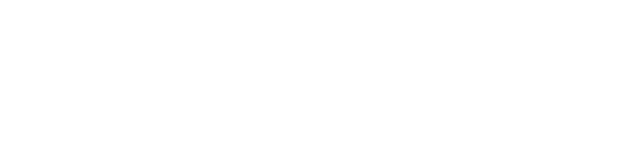
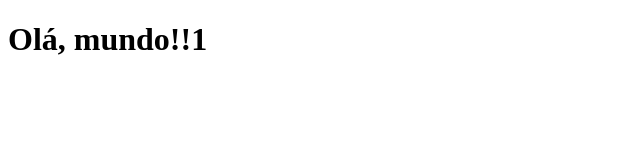
Before and after one commit to hitalloazevedo/projeto-social, a plain HTML site: page index.html in a window 1280 px wide. Shown: the whole page, without its empty margins (0-640 px from the left). Drawn offline with Linux system fonts and the light colour scheme.

Commit message:
update index.html

```diff
--- a/index.html
+++ b/index.html
@@ -8,6 +8,6 @@
     <title>Projeto Redes Sociais</title>
 </head>
 <body>
-
+    <h1>Olá, mundo!!1</h1>
 </body>
 </html>
```
